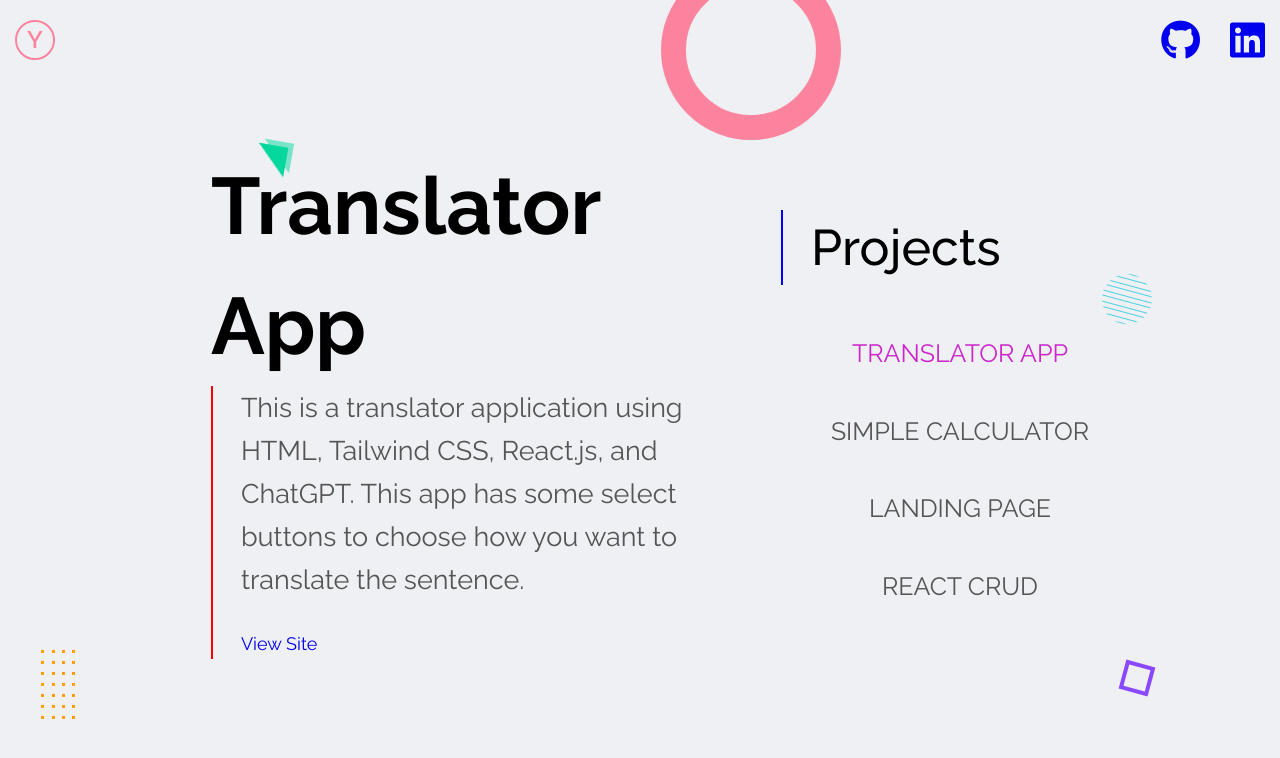
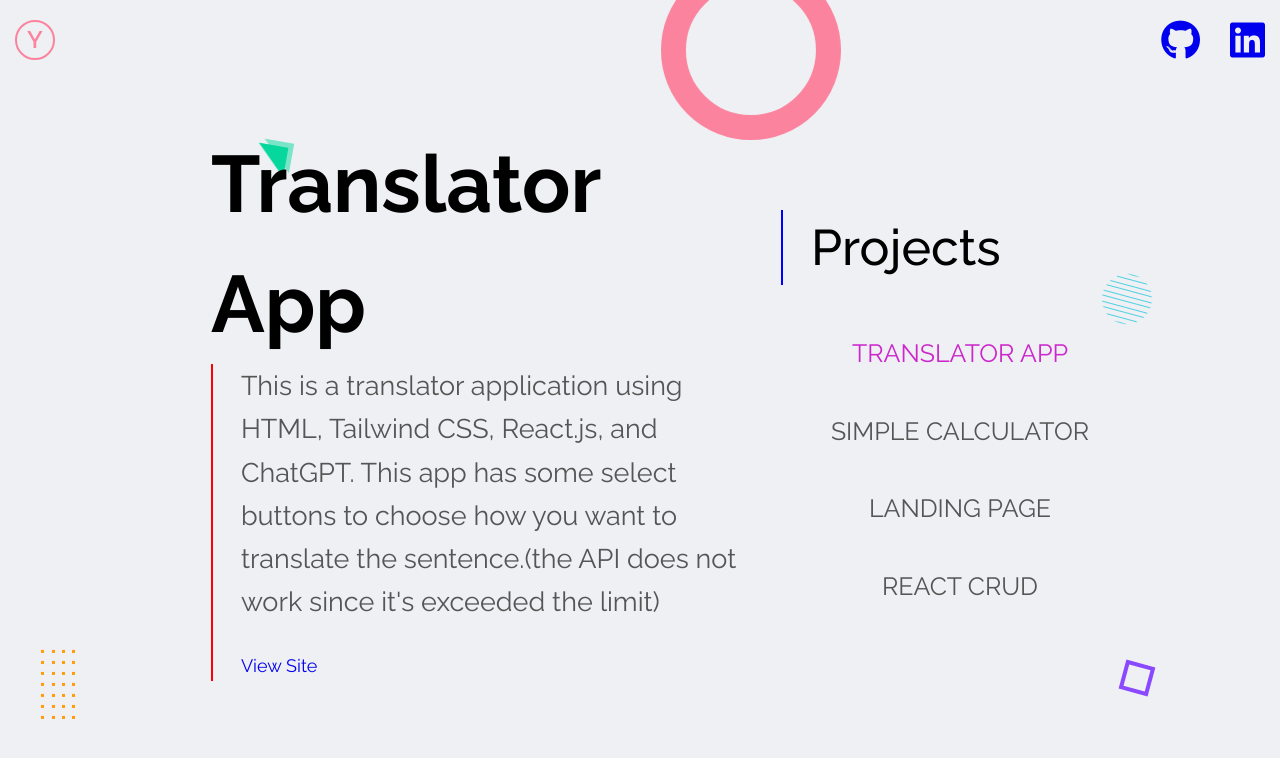
Before and after one commit to YunosukeSato/personal-website, a plain HTML site: page index.html in a window 1280 px wide. Both pictures are taken after a click on the element "TRANSLATOR APP". Drawn offline with Linux system fonts and the light colour scheme.

Commit message:
fixed the style

```diff
--- a/index.html
+++ b/index.html
@@ -119,7 +119,8 @@
                 <h1>
                   This is a translator application using HTML, Tailwind CSS,
                   React.js, and ChatGPT. This app has some select buttons to
-                  choose how you want to translate the sentence.
+                  choose how you want to translate the sentence.(the API does
+                  not work since it's exceeded the limit)
                 </h1>
                 <br />
                 <a
@@ -173,8 +174,9 @@
               <h2>React CRUD</h2>
               <span>
                 <h1>
-                  This is an easy CRUD application using React.js, Redux, Material UI, and TypeScript.
-                  Able to add some issues, edit, delete, and see them on the table.
+                  This is an easy CRUD application using React.js, Redux,
+                  Material UI, and TypeScript. Able to add some issues, edit,
+                  delete, and see them on the table.
                 </h1>
                 <br />
                 <a
```
